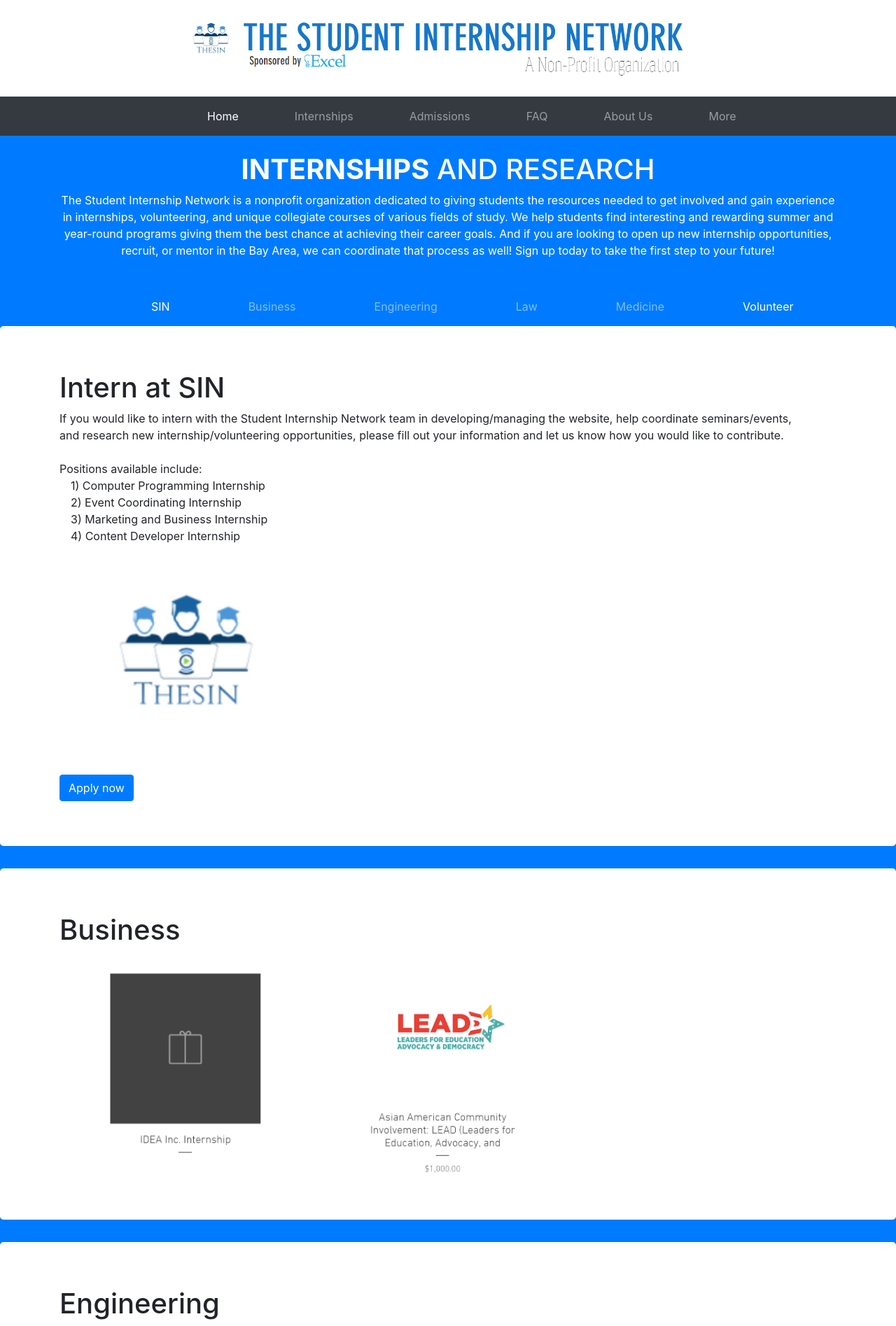
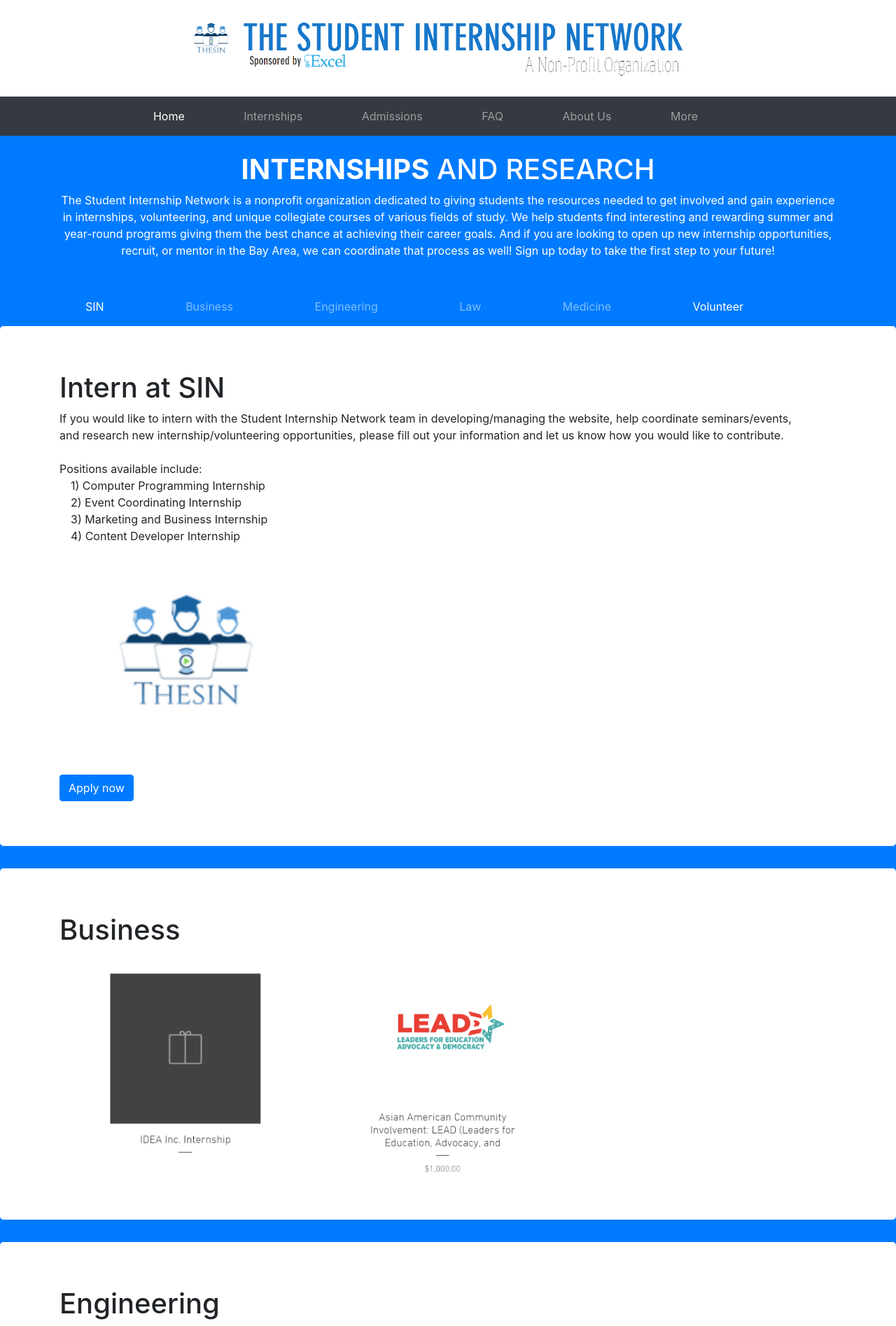
Before and after one commit to jsugijoto/theSIN, a Jekyll site: the page thesin.org/internships.html, which Jekyll copies as it is, in a window 1280 px wide. Shown: the top 1895 px of the page at 70% size. Built offline with Jekyll 4.4.1, drawn with Linux system fonts in a browser that asks for light colours; nearby versions of some CDN libraries; library files that are not in the unit come from our copies.

Commit message:
Centered navbars

```diff
--- a/thesin.org/internships.html
+++ b/thesin.org/internships.html
@@ -11,6 +11,18 @@
 
     <link rel="stylesheet" href="https://cdnjs.cloudflare.com/ajax/libs/font-awesome/4.7.0/css/font-awesome.min.css">
   <script src="https://ajax.googleapis.com/ajax/libs/jquery/3.3.1/jquery.min.js"></script>
+ <style>
+ .navbar-nav {
+    float:none;
+    margin:0 auto;
+    display: block;
+    text-align: center;
+}
+
+.navbar-nav > li {
+    display: inline-block;
+    float:none;
+}</style>
 <script>
 $(document).ready(function(){
   // Add smooth scrolling to all links
@@ -55,7 +67,7 @@
             <ul class=" nav navbar-nav">
 
               <li class="nav-item active">
-                <a class="cd-next nav-link" href="index.html">&emsp;&emsp;&emsp;&emsp;&emsp;&emsp;&emsp;&emsp;&emsp;&emsp;&emsp;&emsp;&emsp;&emsp;&emsp;&emsp;&emsp;Home&emsp;&emsp;&emsp;&emsp;<span class="sr-only">(current)</span></a>
+                <a class="cd-next nav-link" href="index.html">Home&emsp;&emsp;&emsp;&emsp;<span class="sr-only">(current)</span></a>
               </li>
               <li class="nav-item">
                 <a class="cd-next nav-link" href="internships.html">Internships&emsp;&emsp;&emsp;&emsp;</a>
@@ -90,14 +102,15 @@
         </div>
       </div>
 <br>
-    <nav class="navbar navbar-expand-lg navbar-dark">
+
+<nav class="navbar navbar-expand-lg navbar-dark">
           <button class="navbar-toggler" type="button" data-toggle="collapse" data-target="#navbarSupportedContent" aria-controls="navbarSupportedContent" aria-expanded="false" aria-label="Toggle navigation">
             <span class="navbar-toggler-icon"></span>
           </button>
           <div class="collapse navbar-collapse" id="navbarSupportedContent">
             <ul class=" nav navbar-nav">
               <li class="nav-item active">
-                <a class="nav-link" href="#section1">&emsp;&emsp;&emsp;&emsp;&emsp;&emsp;&emsp;&emsp;&emsp;&emsp;&emsp;&emsp;SIN&emsp;&emsp;&emsp;&emsp;&emsp;&emsp;<span class="sr-only">(current)</span></a>
+                <a class="nav-link" href="#section1">SIN&emsp;&emsp;&emsp;&emsp;&emsp;&emsp;<span class="sr-only">(current)</span></a>
               </li>
 
               <li class="nav-item">
@@ -122,6 +135,7 @@
             </form> -->
           </div>
         </nav>
+
       <div id=section1 class="jumbotron bg-white">
         <div class="container">
         <h1>Intern at SIN</h1>
```
Also changed, not shown: thesin.org/index.html (+13 -1 lines).
